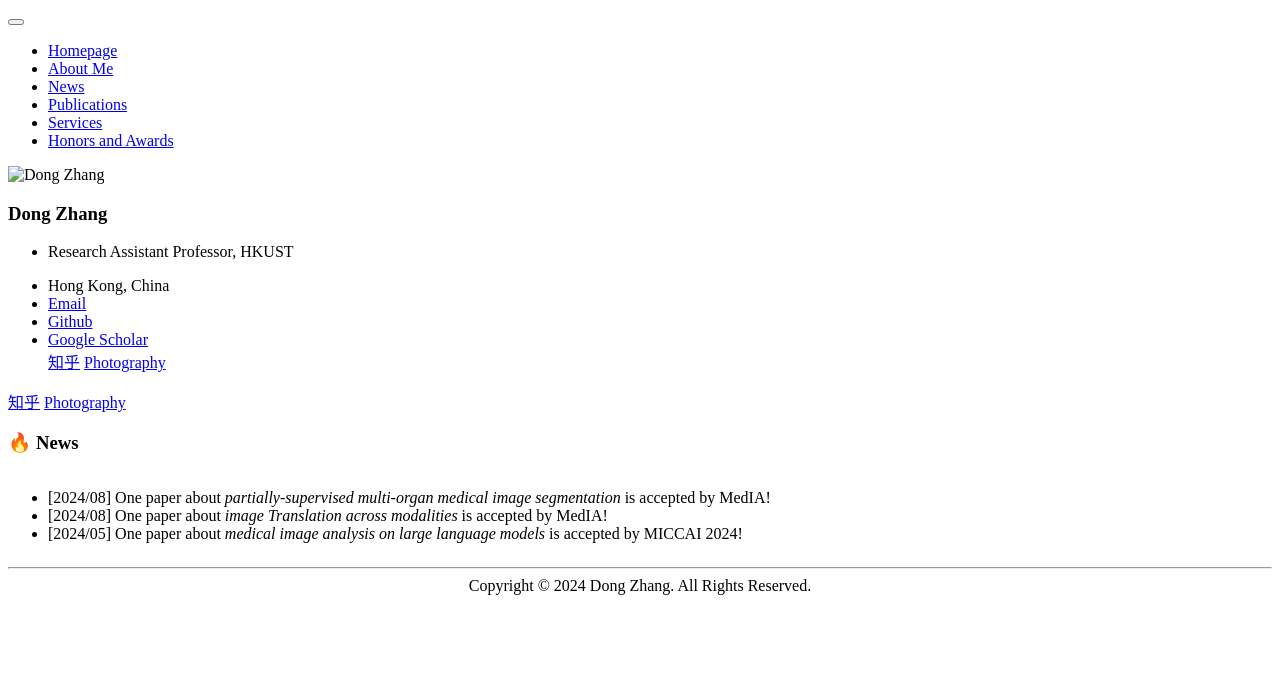
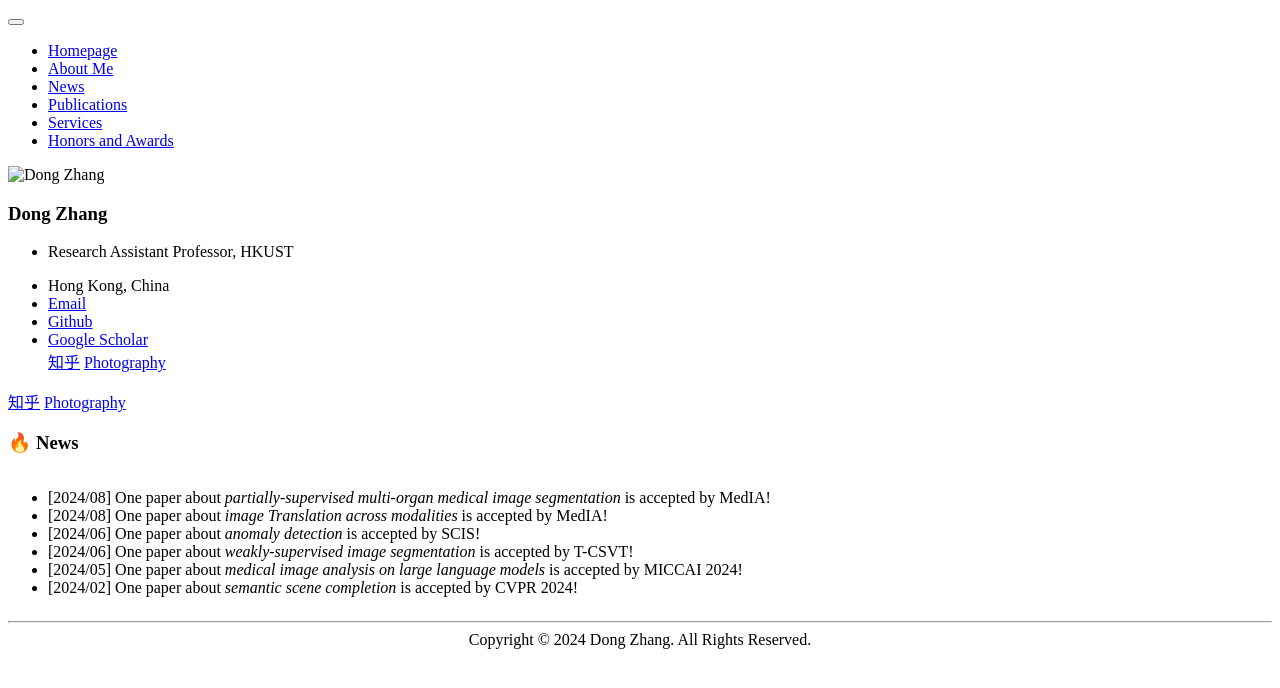
Before and after one commit to ZHANGDONG-NJUST/zhangdong-njust.github.io, a Jekyll site: the page built from _pages/includes/1_news.md, in a window 1280 px wide. Shown: the top 688 px of the page. Built offline with Jekyll 4.4.1, drawn with Linux system fonts in a browser that asks for light colours; our own code applies the rules of GitHub Pages for plain Markdown files.

Commit message:
Update 1_news.md

```diff
--- a/_pages/includes/1_news.md
+++ b/_pages/includes/1_news.md
@@ -17,8 +17,20 @@
             <span class="news-content">One paper about <span style="font-style: italic;">image Translation across modalities</span> is accepted by MedIA!</span>
         </li>
         <li class="news-item">
+            <span class="news-date">[2024/06]</span>
+            <span class="news-content">One paper about <span style="font-style: italic;">anomaly detection</span> is accepted by SCIS!</span>
+        </li>
+        <li class="news-item">
+            <span class="news-date">[2024/06]</span>
+            <span class="news-content">One paper about <span style="font-style: italic;">weakly-supervised image segmentation</span> is accepted by T-CSVT!</span>
+        </li>
+        <li class="news-item">
             <span class="news-date">[2024/05]</span>
-            <span class="news-content">One paper about <span style="font-style: italic;">medical image analysis on large language models </span> is accepted by MICCAI 2024!</span>
+            <span class="news-content">One paper about <span style="font-style: italic;">medical image analysis on large language models</span> is accepted by MICCAI 2024!</span>
+        </li>
+        <li class="news-item">
+            <span class="news-date">[2024/02]</span>
+            <span class="news-content">One paper about <span style="font-style: italic;">semantic scene completion</span> is accepted by CVPR 2024!</span>
         </li>
     </ul>
 </div>
```
